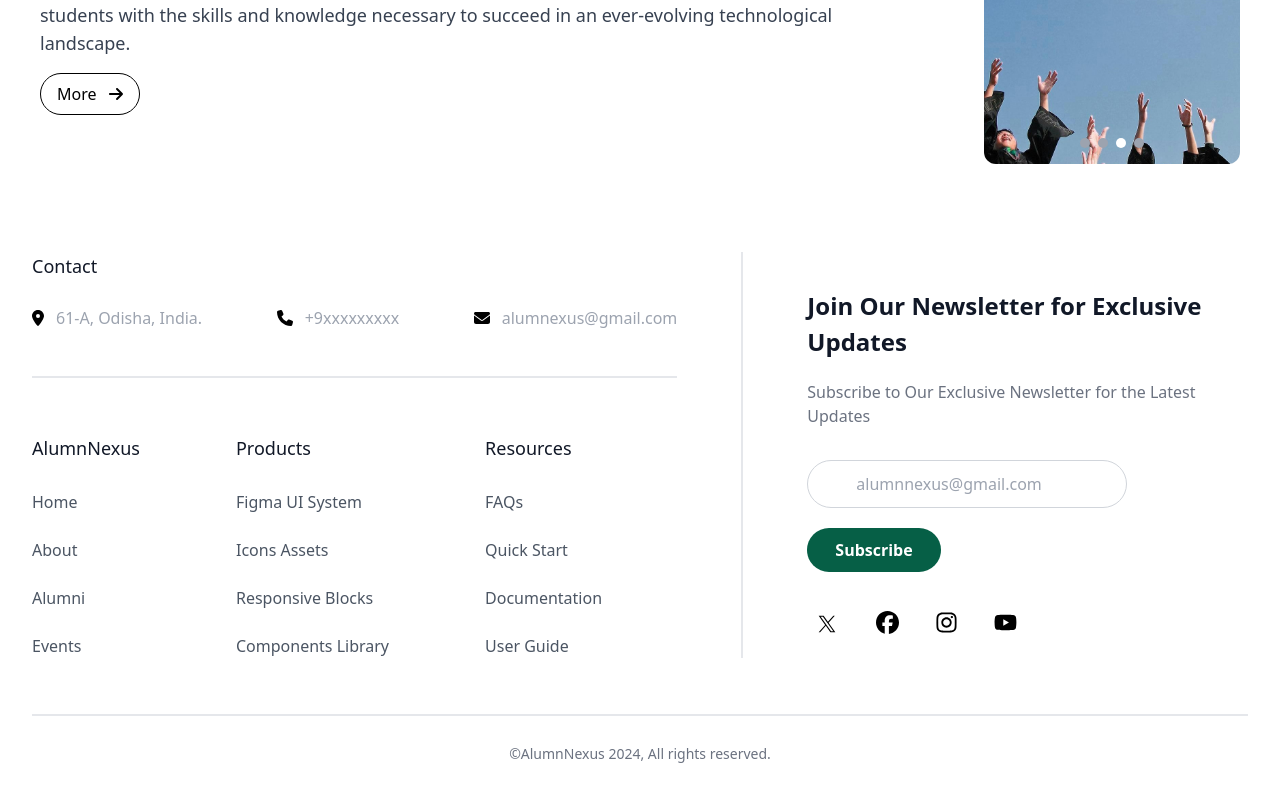
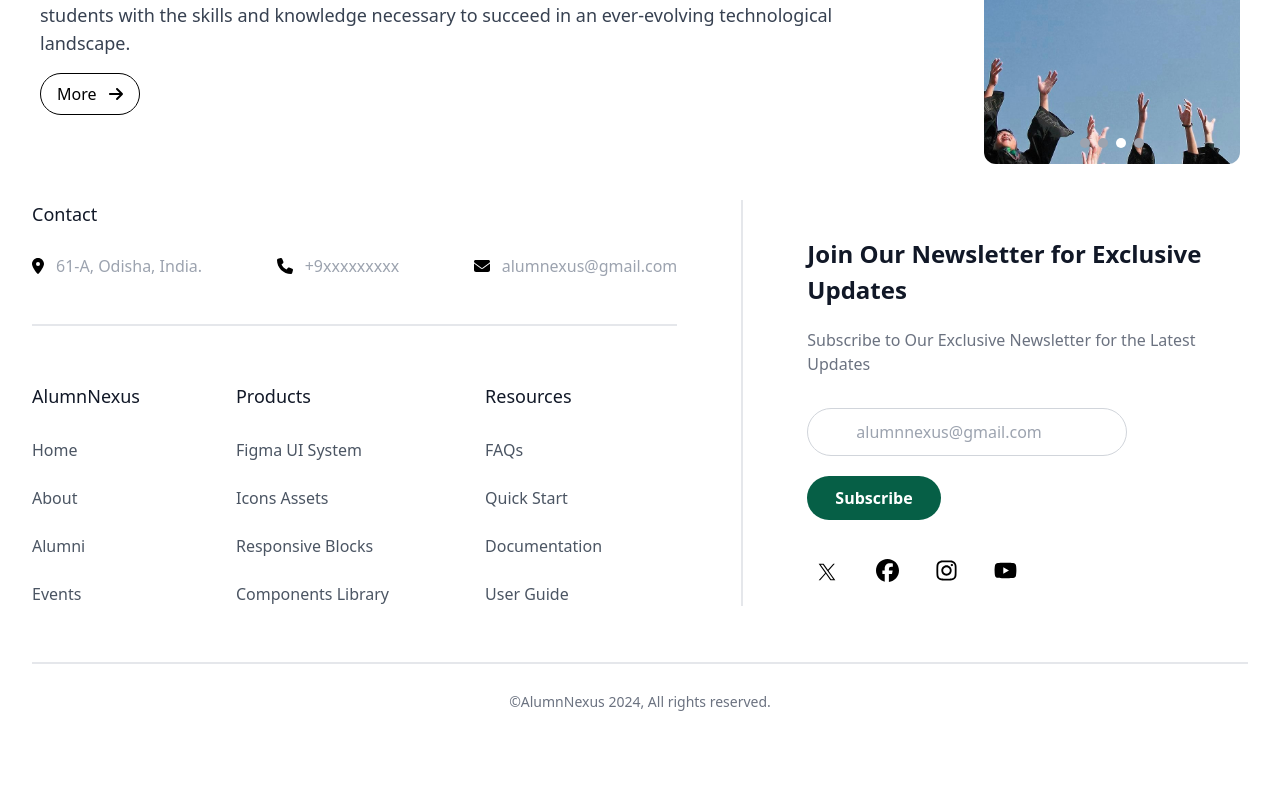
Before and after one commit to Maheshkumarjena/app, a Next.js app: page / in a window 1280 px wide. Shown: the part 716-1508 px from the top of the page. After the commit the page ends 1456 px from the top, so only its background shows below. Built offline with nearby package versions, Linux system fonts and the light colour scheme.

Commit message:
minor bug fixed

```diff
--- a/components/AboutUs.jsx
+++ b/components/AboutUs.jsx
@@ -46,7 +46,7 @@ const AboutUs = () => {
 
         </Link>
       </div>
-      <div className="relative w-[100%] h-[80vh]  md:w-64 md:h-80 overflow-hidden rounded-xl">
+      <div className="relative w-[100%] h-[60%] sm:h-[70%]  md:w-64 md:h-80 overflow-hidden rounded-xl">
       <div
         className="flex transition-transform duration-500 ease-in-out"
         style={{ transform: `translateX(-${currentIndex * 100}%)` }}
--- a/components/Footer.jsx
+++ b/components/Footer.jsx
@@ -10,7 +10,7 @@ import { faYoutube, faInstagram, faFacebook } from '@fortawesome/free-brands-svg
 const Footer = () => {
   return (
 <>
-<section class="pt-16 pb-7 w-full ">
+<section class="pt-3 pb-7 w-full ">
     <div class="mx-auto max-w-7xl px-4">
       <div class="grid grid-cols-1 max-lg:gap-10 lg:grid-cols-12 lg:divide-x-2 divide-gray-200 pb-10 lg:pb-14 border-b-2 border-gray-200">
         <div class="lg:col-span-7 pr-9 xl:pr-16">
```
